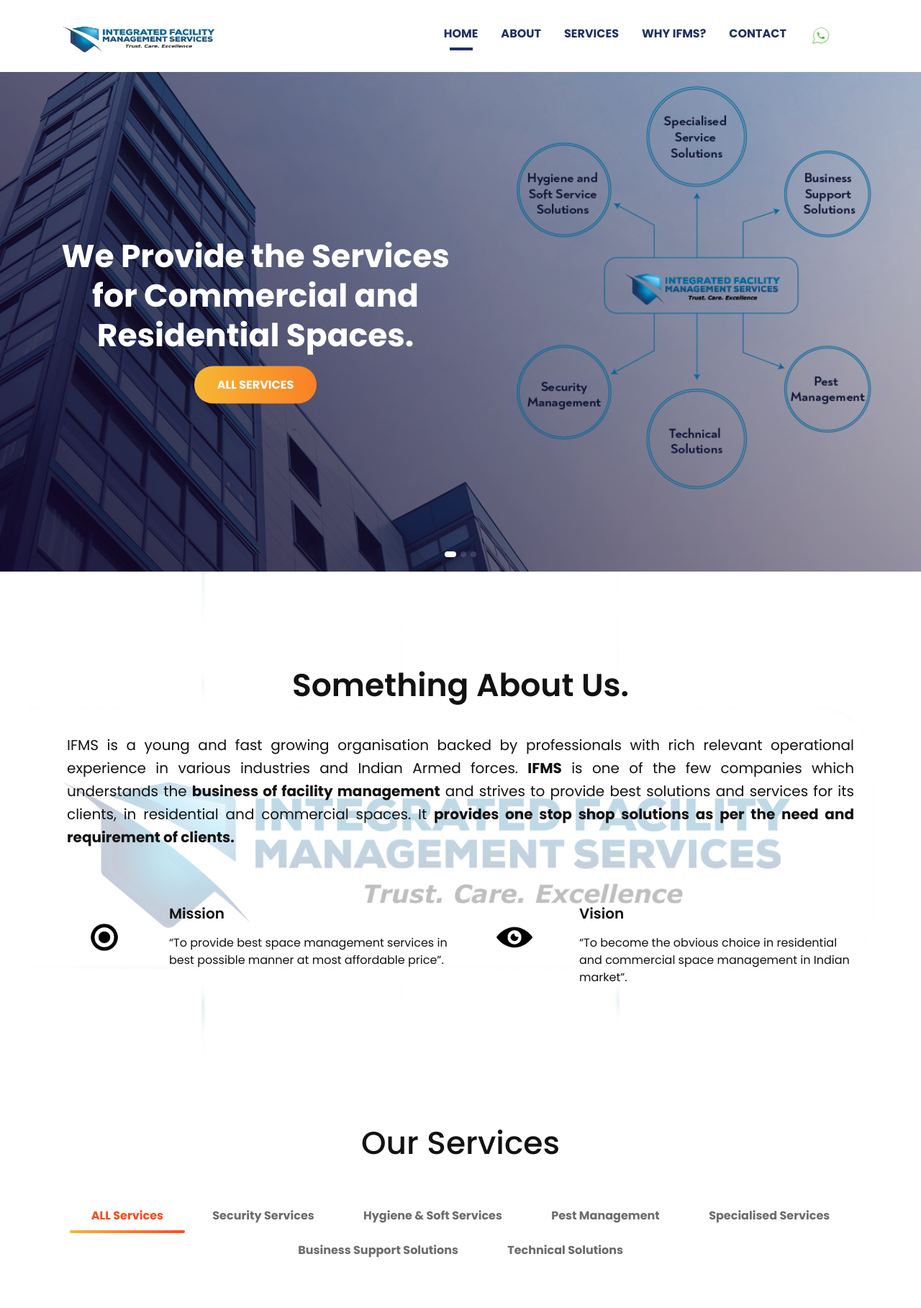
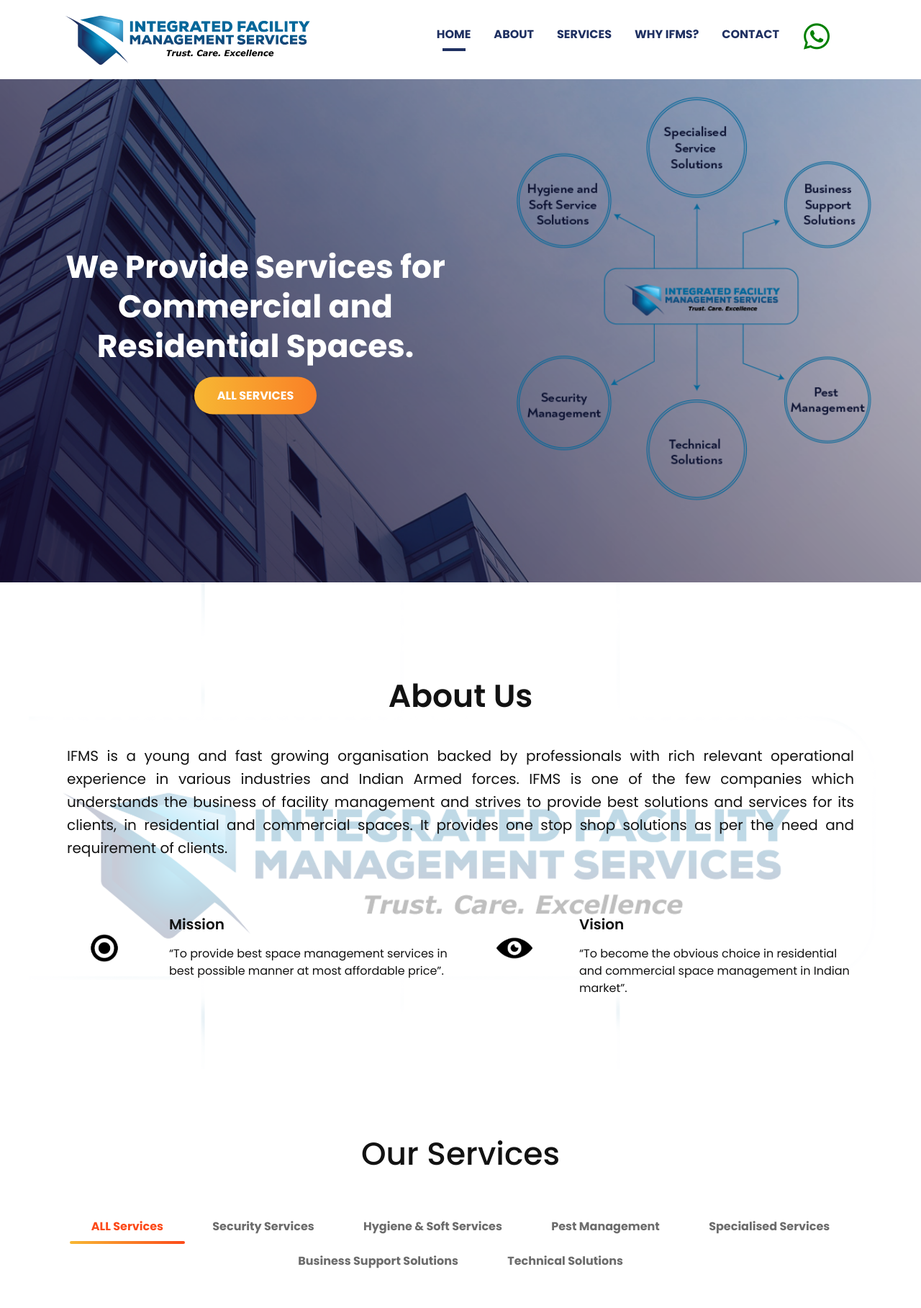
Before and after one commit to prashanttankariya/ifmsdemo.github.io, a PHP site: page / in a window 1280 px wide. Shown: the top 1817 px of the page at 72% size. Run offline with PHP 8.4, Linux system fonts and the light colour scheme; some web fonts are replaced.

Commit message:
newly_added_everything

```diff
--- a/assets/css/style.css
+++ b/assets/css/style.css
@@ -1,24 +1,3 @@
-/*-----------------------------------------------------------------------------------
-
-    Template Name: Smart - Muultipurpose Landing Page Template
-    Template URL: uideck.com/templates/smart
-    Description: Smart - Muultipurpose Landing Page Template
-    Author: UIdeck
-    Author URL: https://uideck.com/
-    Support: https://uideck.com/support/
-    Version: 1.0
-
------------------------------------------------------------------------------------
-
-    CSS INDEX
-    ===================
-
-    01. Theme default CSS
-	02. Header
-    03. Hero
-	04. Footer
-
------------------------------------------------------------------------------------*/
 /*===========================
       1. COMMON css
 ===========================*/
@@ -622,8 +601,8 @@
   -o-transition: all 0.3s ease-out 0s;
   transition: all 0.3s ease-out 0s; }
   .navbar-area .navbar-brand img {
-        max-width: 220px;
-        max-height: 80px;
+        width: 350px;
+        height: 80px;
   }
   @media only screen and (min-width: 768px) and (max-width: 991px) {
     .navbar-area {
@@ -2319,3 +2298,41 @@
     background-color: #38f9d7; }
 
 /*# sourceMappingURL=style.css.map */
+
+
+/* my editing */
+.whyifms li{
+
+
+      padding: 10px;
+}
+
+.whyifms li .lni-check-box{
+
+    padding-right: 2px;
+    color: #0067f4;
+    font-weight: bolder;
+}
+
+.wa{
+
+    margin-top: -5px;
+    font-size: 40px;
+    font-weight: 300;
+    color: green;
+}
+
+.wa:hover{
+
+  margin-top: -5px;
+  font-size: 40px;
+  font-weight: bolder;
+  color: green;
+}
+
+.lni-check-mark-circle{
+
+    font-weight: bolder;
+    color: #0067f4 !important;
+
+}
--- a/index.html
+++ b/index.html
@@ -13,7 +13,7 @@
     <title>IFMS</title>
 
     <!--====== Favicon Icon ======-->
-    <link rel="shortcut icon" href="assets/images/favicon.png" type="image/png">
+    <!-- <link rel="shortcut icon" href="assets/images/favicon.png" type="image/png"> -->
 
     <!--====== Bootstrap css ======-->
     <link rel="stylesheet" href="assets/css/bootstrap.min.css">
@@ -71,7 +71,7 @@
                     <div class="col-lg-12">
                         <nav class="navbar navbar-expand-lg">
                             <a class="navbar-brand" href="#">
-                                <img src="assets/images/logo1.png" alt="Logo" height="50px" width="280px">
+                                <img src="assets/images/log_n.svg" alt="Logo" height="50px" width="280px">
                             </a>
 
                             <button class="navbar-toggler" type="button" data-toggle="collapse" data-target="#navbarEight" aria-controls="navbarEight" aria-expanded="false" aria-label="Toggle navigation">
@@ -92,14 +92,14 @@
                                         <a class="page-scroll" href="#portfolio">SERVICES</a>
                                     </li>
                                     <li class="nav-item">
-                                        <a class="page-scroll" href="#pricing">WHY IFMS?</a>
+                                        <a class="page-scroll" href="#testimonial">WHY IFMS?</a>
                                     </li>
                                     <li class="nav-item">
-                                        <a class="page-scroll" href="#testimonial">CONTACT</a>
+                                        <a class="page-scroll" href="#contact">CONTACT</a>
                                     </li>
                                     <li class="nav-item">
-                                        <a class="page-scroll" href="https://wa.me/9714701407?text=Hello_IFMS">
-                                            <img src="assets/images/waicon.png" height="30px" width="30px">
+                                        <a class="page-scroll" href="https://wa.me/8488830443?text=Hello_IFMS" target="_blank">
+                                            <i class="lni lni-whatsapp wa"></i>
                                         </a>
                                     </li>
                                 </ul>
@@ -117,19 +117,19 @@
         <div id="home" class="slider-area">
             <div class="bd-example">
                 <div id="carouselOne" class="carousel slide" data-ride="carousel">
-                    <ol class="carousel-indicators">
+                    <!-- <ol class="carousel-indicators">
                         <li data-target="#carouselOne" data-slide-to="0" class="active"></li>
                         <li data-target="#carouselOne" data-slide-to="1"></li>
                         <li data-target="#carouselOne" data-slide-to="2"></li>
-                    </ol>
+                    </ol> -->
 
                     <div class="carousel-inner">
-                        <div class="carousel-item bg_cover active" style="background-image: url(assets/images/s1.png)">
+                        <div class="carousel-item bg_cover active" style="background-image: url(assets/images/s1.png);margin-top:15px">
                             <div class="carousel-caption">
                                 <div class="container">
                                     <div class="row">
                                         <div class="col-xl-6 col-lg-7 col-sm-10">
-                                            <h2 class="carousel-title">We Provide the Services for Commercial and Residential Spaces.</h2>
+                                            <h2 class="carousel-title">We Provide Services for Commercial and Residential Spaces.</h2>
                                             <ul class="carousel-btn rounded-buttons">
                                                 <li><a class="main-btn rounded-three" href="#">All Services</a></li>
                                                 <!-- <li><a class="main-btn rounded-one" href="#">DOWNLOAD</a></li> -->
@@ -229,10 +190,10 @@
                         <!-- <img src="assets/images/s1-03.svg"> -->
                     </div>
                     <div class="section-title text-center mt-30 pb-40">
-                        <h4 class="title wow fadeInUp" data-wow-duration="1.5s" data-wow-delay="0.6s">Something About Us.</h4>
+                        <h4 class="title wow fadeInUp" data-wow-duration="1.5s" data-wow-delay="0.6s">About Us</h4>
                         <br>
                         <p class="text wow fadeInUp text-justify p-2" style="line-height:1.6" data-wow-duration="1.5s" data-wow-delay="1s">IFMS is a young and fast growing organisation backed by professionals with rich relevant operational experience in various industries and Indian Armed forces.
-                        <b>IFMS</b> is one of the few companies which understands the <b>business of facility management</b> and strives to provide best solutions and services for its clients, in residential and commercial spaces. It <b>provides one stop shop solutions as per the need and requirement of clients.</b> </p>
+                        IFMS is one of the few companies which understands the business of facility management</b> and strives to provide best solutions and services for its clients, in residential and commercial spaces. It provides one stop shop solutions as per the need and requirement of clients.
                     </div> <!-- section title -->
                 </div>
             </div> <!-- row -->
@@ -515,21 +476,22 @@
     <section id="testimonial" class="testimonial-area">
         <div class="container">
             <div class="row justify-content-center">
-                <div class="col-lg-6">
+                <div class="col-lg-8">
                     <div class="section-title pb-20">
                         <h3 class="title">Why IFMS?</h3>
                         <br>
-                        <p>IFMS is backed with experience of Ex-servicemen from the Indian Armed Forces
-                            Integrated Solutions for all residential and commercial space management.
-                        </p>
+                        <h4>IFMS is backed by experience of former professional from Indian armed Forces.
+
+                        </h4>
                         <br>
-                        <ul>
-                            <li><b>At IFMS safety is our prime focus and priority.</b></li>
-                            <li><b>Process driven approach.</b></li>
-                            <li><b>IFMS is specialised at optimum cost utility.</b></li>
-                            <li><b>Professional service delivery with quality.</b></li>
-                            <li><b>Streamlined operations.</b></li>
-                            <li><b>Flat, flexible and interactive organisation.</b></li>
+                        <ul class="whyifms">
+                            <li><i class="lni lni-check-box"></i> <b>Integrated Solutions for all residential and commercial space management.</b></li>
+                            <li><i class="lni lni-check-box"></i> <b>At IFMS safety is our prime focus and priority.</b></li>
+                            <li><i class="lni lni-check-box"></i> <b>Process driven approach.</b></li>
+                            <li><i class="lni lni-check-box"></i> <b>IFMS is specialised at optimum cost utility.</b></li>
+                            <li><i class="lni lni-check-box"></i> <b>Professional service delivery with quality.</b></li>
+                            <li><i class="lni lni-check-box"></i> <b>Streamlined operations.</b></li>
+                            <li><i class="lni lni-check-box"></i> <b>Flat, flexible and interactive organisation.</b></li>
                         </ul>
                     </div> <!-- section title -->
                 </div>
@@ -604,6 +566,7 @@
                         <ul class="contact-info">
                             <li><i class="lni-money-location"></i> G 1004, Godrej Garden City, Ahmedabad.</li>
                             <li><i class="lni-phone-handset"></i> +91 8511187076</li>
+                            <li><i class="lni-whatsapp"></i> +91 8488830443</li>
                             <li><i class="lni-envelope"></i> ops.ifms@gmail.com</li>
                         </ul>
                     </div> <!-- contact two -->
@@ -692,7 +655,7 @@
                     </div>
                     <div class="col-lg-2">
                         <div class="footer-logo text-center mt-10">
-                            <a href="#home"><img src="assets/images/logo1.png" alt="Logo"></a>
+                            <a href="#home"><img src="assets/images/log_n.svg" alt="Logo"></a>
                         </div> <!-- footer logo -->
                     </div>
                     <div class="col-lg-5">
```
Also changed, not shown: other parts of index.html (+25 -64 lines), assets/images/desk.jpg (added), assets/images/facade_cleaning.jpg (added), assets/images/log_n.svg (added), assets/images/logo_n.svg (added), assets/images/safsafai.jpg (added), assets/images/sec_guard.jpg (added), assets/images/wa_icon.png (added).
